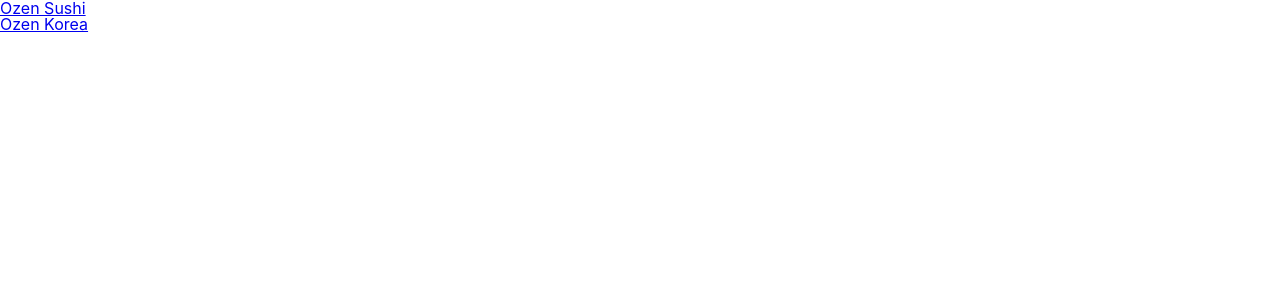
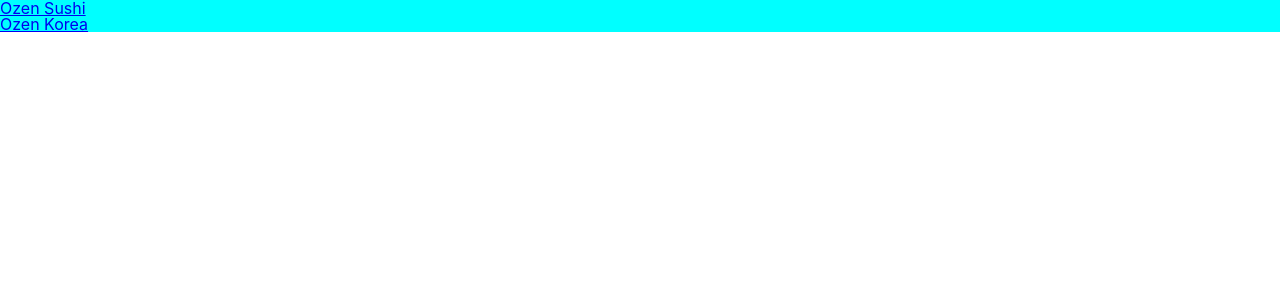
Before and after one commit to Sungmin-Kim-0508/Ozen_Korea_London_CA, a React (Create React App) app in the folder client/: page / in a window 1280 px wide. Shown: the top 300 px of the page. Built offline with nearby package versions, Linux system fonts and the light colour scheme.

Commit message:
Add initPage.scss

```diff
--- /dev/null
+++ b/client/src/assets/styles/partial/initPage.module.scss
@@ -0,0 +1,4 @@
+// Do not use dash(-). Instead, use underscore(_)
+.container_initPage {
+  background-color: cyan;
+}
--- a/client/src/components/InitPage.js
+++ b/client/src/components/InitPage.js
@@ -1,10 +1,11 @@
 import React, { Component } from "react";
 import { Link } from "react-router-dom";
+import style from "../assets/styles/partial/initPage.module.scss";
 
 class InitPage extends Component {
   render() {
     return (
-      <div>
+      <div className={style.container_initPage}>
         <ul>
           <li>
             <Link to="ozen_sushi">Ozen Sushi</Link>
```
